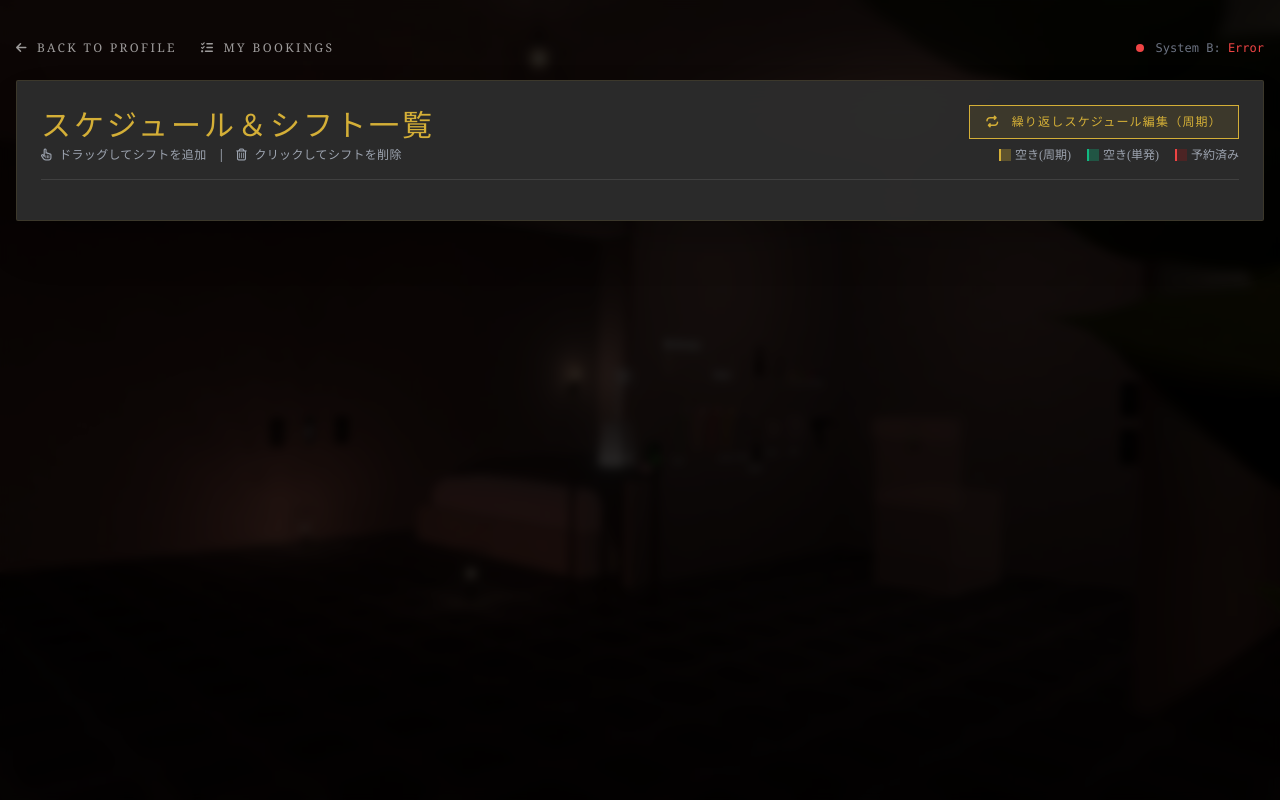
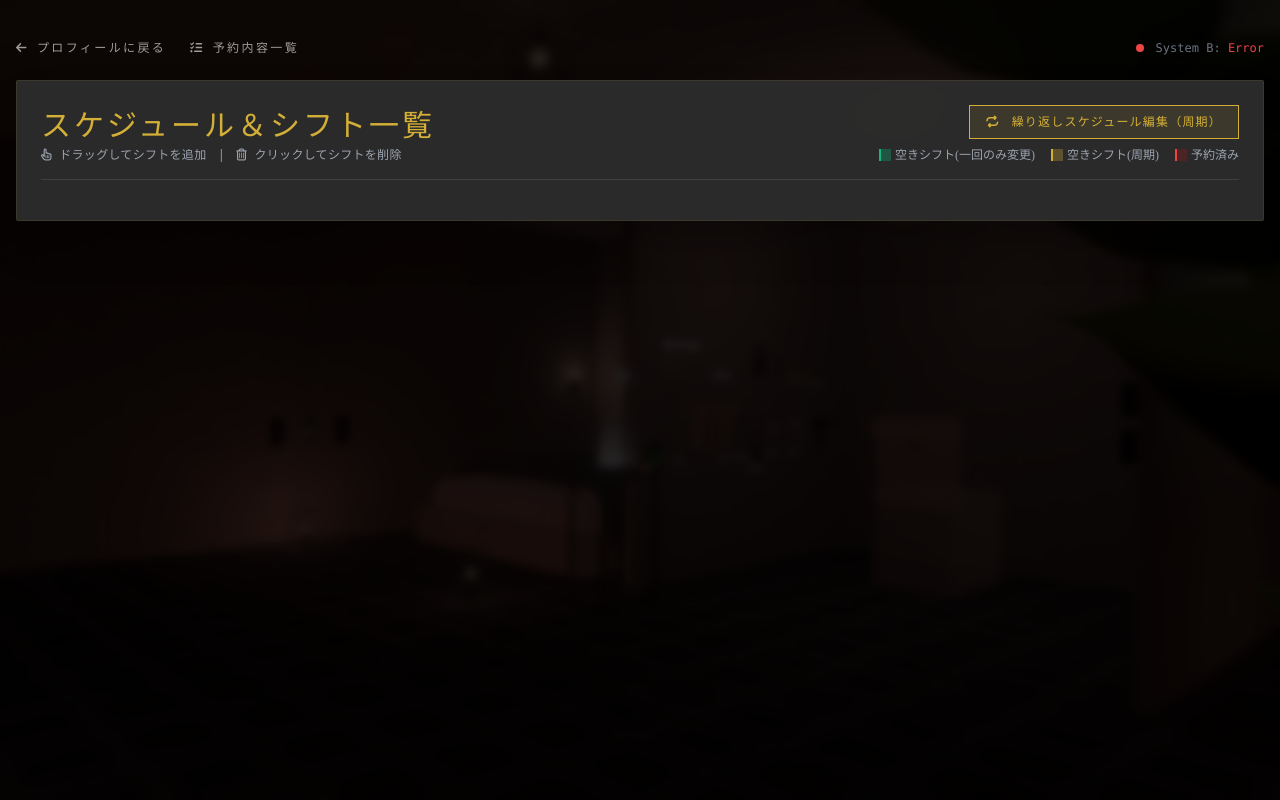
Before and after one commit to kei-maru/Flexible-Scheduling-System-Rosterly, a Django app: page /accounts/schedule/ in a window 1280 px wide. Run offline with Django 5.2, Linux system fonts and the light colour scheme; a user stored in the database is signed in; tables that the repository leaves empty hold one stand-in row (values such as "Sample post"); some libraries are stand-ins or nearby versions.

Commit message:
update_schedule_language

```diff
--- a/system_a_veludo/templates/schedule.html
+++ b/system_a_veludo/templates/schedule.html
@@ -117,11 +117,11 @@
         <div class="flex justify-between items-center mb-6">
             <div class="flex items-center gap-6">
                 <a href="{% url 'profile' %}" class="text-white/60 hover:text-veludo-accent-gold transition-colors text-xs tracking-[0.2em] flex items-center gap-2 font-serif">
-                    <i class="fa-solid fa-arrow-left"></i> BACK TO PROFILE
+                    <i class="fa-solid fa-arrow-left"></i> プロフィールに戻る
                 </a>
 
                 <a href="{% url 'my_bookings' %}" class="text-white/60 hover:text-veludo-accent-gold transition-colors text-xs tracking-[0.2em] flex items-center gap-2 font-serif">
-                    <i class="fa-solid fa-list-check"></i> MY BOOKINGS
+                    <i class="fa-solid fa-list-check"></i> 予約内容一覧
                 </a>
             </div>
 
@@ -156,13 +156,14 @@
 
                     <div class="flex gap-4 text-xs">
                         <div class="flex items-center gap-1">
-                            <div class="w-3 h-3 bg-[#d4af37]/30 border-l-2 border-[#d4af37]"></div>
-                            <span class="text-gray-400">空き(周期)</span>
+                            <div class="w-3 h-3 bg-[#10b981]/30 border-l-2 border-[#10b981]"></div>
+                            <span class="text-gray-400">空きシフト(一回のみ変更)</span>
                         </div>
                         <div class="flex items-center gap-1">
-                            <div class="w-3 h-3 bg-[#10b981]/30 border-l-2 border-[#10b981]"></div>
-                            <span class="text-gray-400">空き(単発)</span>
+                            <div class="w-3 h-3 bg-[#d4af37]/30 border-l-2 border-[#d4af37]"></div>
+                            <span class="text-gray-400">空きシフト(周期)</span>
                         </div>
+
                         <div class="flex items-center gap-1">
                             <div class="w-3 h-3 bg-red-900/40 border-l-2 border-red-500"></div>
                             <span class="text-gray-400">予約済み</span>
@@ -301,13 +302,13 @@
                                     textColor = '#e5e5e5';
                                 } else if (isRecurring) {
                                     // 周期：Veludo 金色
-                                    titleText = '空き (周期)';
+                                    titleText = '空きシフト (周期)';
                                     bgColor = 'rgba(212, 175, 55, 0.25)';
                                     borderColor = '#d4af37';
                                     textColor = '#d4af37';
                                 } else {
                                     // 单次：翡翠绿色
-                                    titleText = '空き (単発)';
+                                    titleText = '空きシフト ';
                                     bgColor = 'rgba(16, 185, 129, 0.25)';
                                     borderColor = '#10b981';
                                     textColor = '#4ade80';
```
